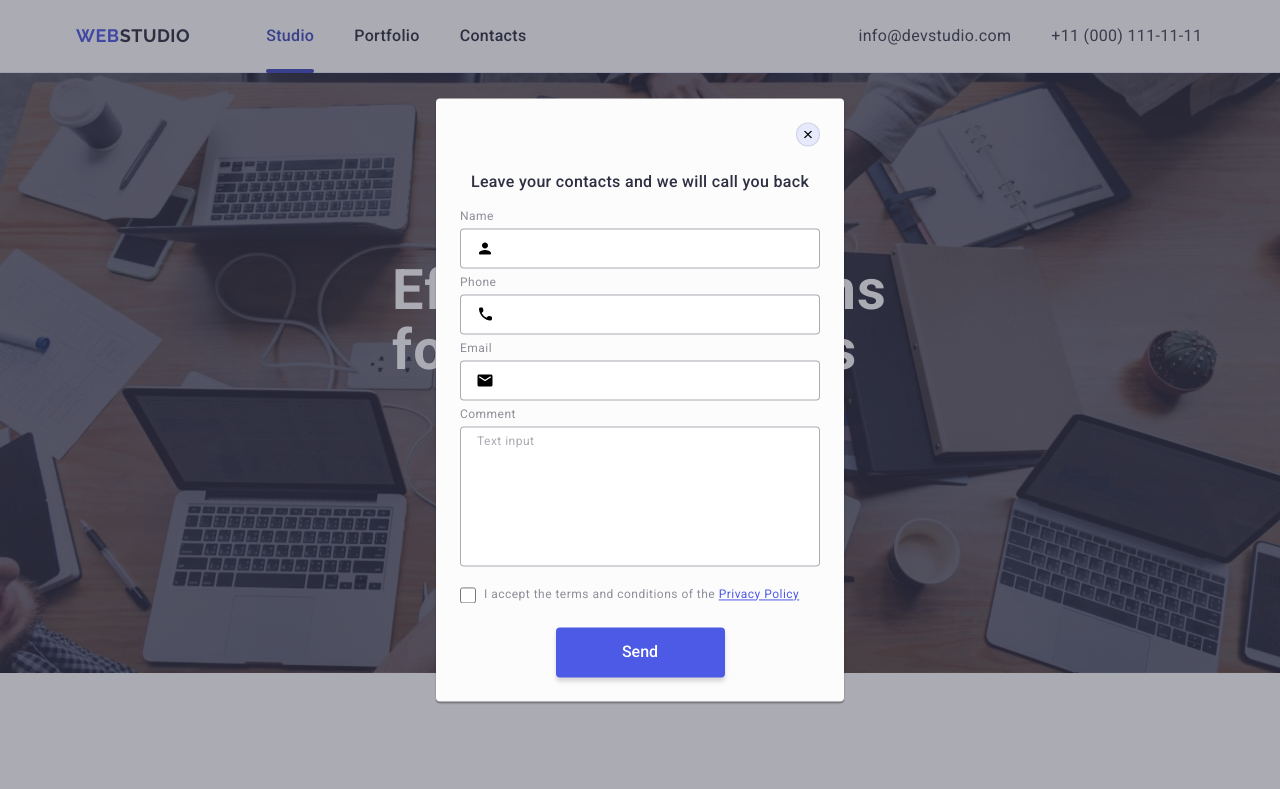
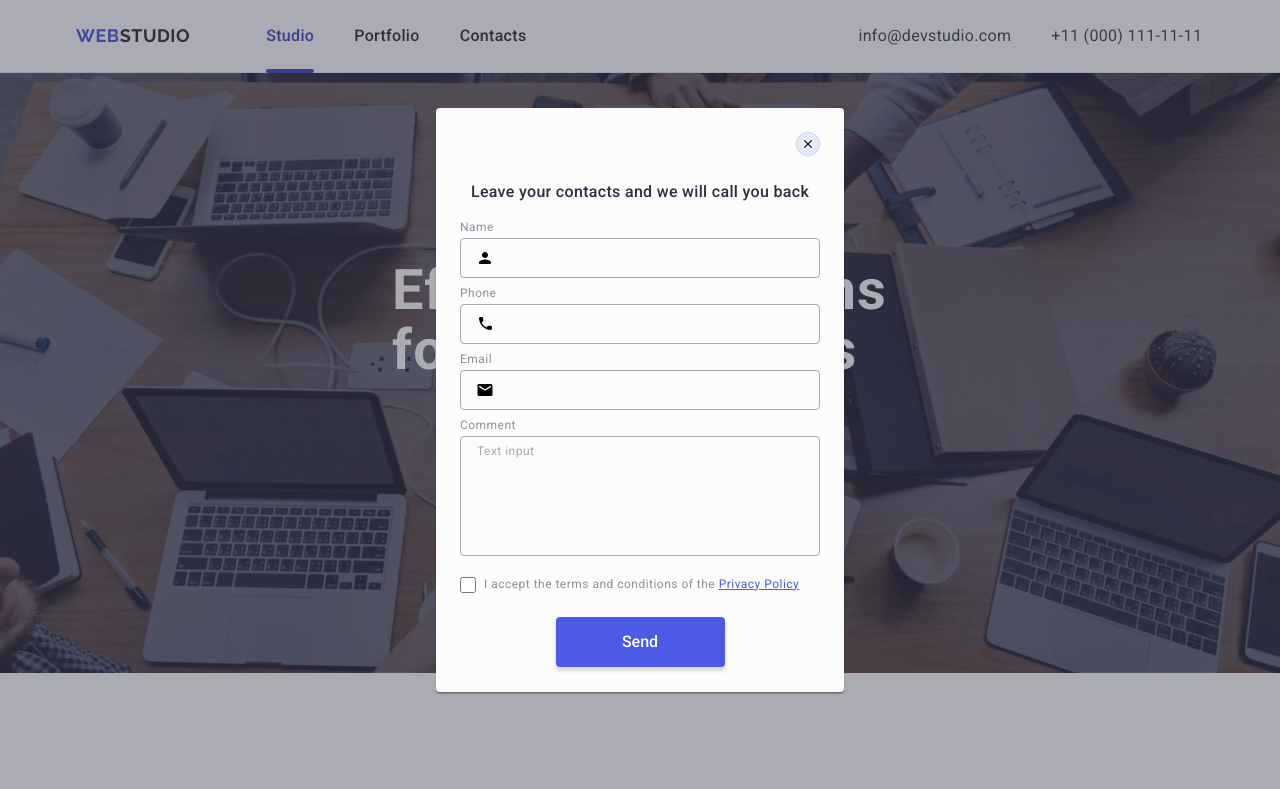
Before and after one commit to Tatianadardik44/goit-markup-hw-05, a plain HTML site: page index.html in a window 1280 px wide. Shown: the top 789 px of the page. Drawn offline with nearby package versions, Linux system fonts and the light colour scheme.

Commit message:
dz-five-try-four

```diff
--- a/css/styles.css
+++ b/css/styles.css
@@ -536,7 +536,9 @@ letter-spacing: 0.48px;
   border-radius: 4px;
   background-color: #4d5ae5;
   color: #fff;
-
+  min-width: 165px;
+  height: 40px;
+  border: none;
   font-family: inherit;
   font-size: 16px;
   font-style: normal;
@@ -549,6 +551,9 @@ letter-spacing: 0.48px;
 .foot-btr:hover,
 .foot-btr:focus {
   background-color:#404bbf
+}
+.submit-frame {
+  margin-left: 16px;
 }
 .backdrop {
 
@@ -575,7 +580,7 @@ letter-spacing: 0.48px;
   left: 50%;
   transform: translateX(-50%) translateY(-50%);
   width: 408px;
-
+ min-height: 584px;
   flex-shrink: 0;
   border-radius: 4px;
   background-color: #fcfcfc;
@@ -583,6 +588,7 @@ letter-spacing: 0.48px;
     0px 1px 3px 0px rgba(0, 0, 0, 0.12), 0px 2px 1px 0px rgba(0, 0, 0, 0.2);
   padding: 24px;
   padding-top: 72px;
+  transition: transform 250ms cubic-bezier(0.4, 0, 0.2, 1);
 }
 .modal-btr {
   position: absolute;
@@ -597,11 +603,14 @@ letter-spacing: 0.48px;
 cursor: pointer;
   top: 24px;
   right: 24px;
-   transition: background-color 250ms cubic-bezier(0.4, 0, 0.2, 1);
+  padding: 0;
+   transition: background-color 250ms cubic-bezier(0.4, 0, 0.2, 1), border 250ms cubic-bezier(0.4, 0, 0.2, 1);
 
 }
-.modal-btr:focus{
+.modal-btr:focus,
+.modal-btr:hover {
  background-color: #404bbf;
+border: none;
 }
 .modal-caption {
   color: #2e2f42;
@@ -617,15 +626,22 @@ cursor: pointer;
 .form-conteiner {
  margin-bottom: 8px;
 }
-
+.icon-close{
+  transition: fill 250ms cubic-bezier(0.4, 0, 0.2, 1);
+}
+.icon-close:hover,
+.icon-close:focus {
+ fill: #ffffff;
+}
 .form-input {
   width: 100%;
   height: 40px;
   flex-shrink: 0;
+  background-color: transparent;
   border-radius: 4px;
   border: 1px solid rgba(46, 47, 66, 0.4);
   padding-left: 38px;
-  outline: none;
+  outline: transparent;
   transition: border-color 250ms cubic-bezier(0.4, 0, 0.2, 1);
 }
 .form-input:focus {
@@ -643,6 +659,7 @@ cursor: pointer;
   top: 50%;
   left: 16px;
   transform: translateY(-50%);
+  transition: fill 250ms cubic-bezier(0.4, 0, 0.2, 1);
 }
 
 .form-label {
@@ -651,7 +668,7 @@ cursor: pointer;
   font-size: 12px;
   font-style: normal;
   font-weight: 400;
-  line-height: 1.16;
+  line-height: 1.17;
   letter-spacing: 0.48px;
   margin-bottom: 4px;
 }
@@ -660,14 +677,19 @@ margin-bottom: 16px;
 }
 .text-box {
   width: 100%;
+  height: 120px;
+  font-size: 12px;
+  line-height: 1.17;
+  letter-spacing: 0.04em;
+  color: rgba(46, 47, 66, 0.4);
+  background-color: transparent;
+  border-radius: 4px;
+  border: 1px solid  rgba(46, 47, 66, 0.40);
+  padding: 8px 16px;
 
-  border-radius: 4px;
-border: 1px solid  rgba(46, 47, 66, 0.40);
-padding-top: 8px;
-padding-left: 16px;
-resize: none;
-outline: none;
- transition: border-color 250ms cubic-bezier(0.4, 0, 0.2, 1);
+  resize: none;
+  outline: transparent;
+  transition: border-color 250ms cubic-bezier(0.4, 0, 0.2, 1);
 }
 .text-box:focus {
    border-color: #4d5ae5;
--- a/index.html
+++ b/index.html
@@ -505,9 +505,9 @@
                 class="form-input"
                 id="user-name"
                 type="text"
-                name="name"
+                name="user-name"
               />
-              <svg class="form-icon-name" width="18" height="18">
+              <svg class="form-icon-name" width="18" height="24">
                 <use href="./images/icons.svg#icon-person"></use>
               </svg>
             </div>
@@ -531,11 +531,12 @@
             </div>
           </div>
           <div class="conteiner-text-box">
-            <label for="comment" class="form-label">Comment</label>
+            <label for="user-comment" class="form-label">Comment</label>
             <textarea
-              id="comment"
+              id="user-comment"
               rows="7"
               class="text-box"
+              name="user-comment"
               placeholder="Text input"
             ></textarea>
           </div>
```
